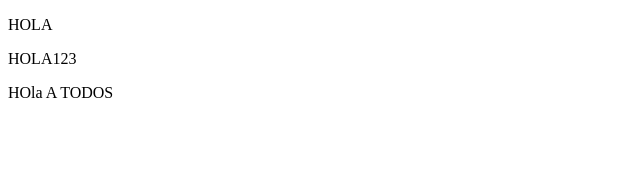
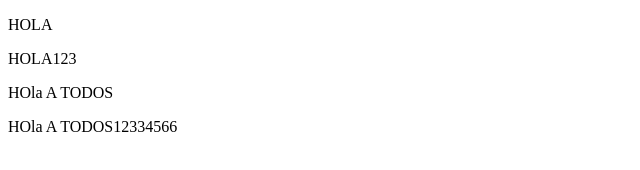
Before and after one commit to OliviaReyes/Proyecto02, a plain HTML site: page index.html in a window 1280 px wide. Shown: the whole page, without its empty margins (0-640 px from the left). Drawn offline with Linux system fonts and the light colour scheme.

Commit message:
segundo cambio

```diff
--- a/index.html
+++ b/index.html
@@ -10,5 +10,6 @@
     <p>HOLA</p>
     <p>HOLA123</p>
     <p>HOla A TODOS</p>
+    <p>HOla A TODOS12334566</p>
 </body>
 </html>
```
